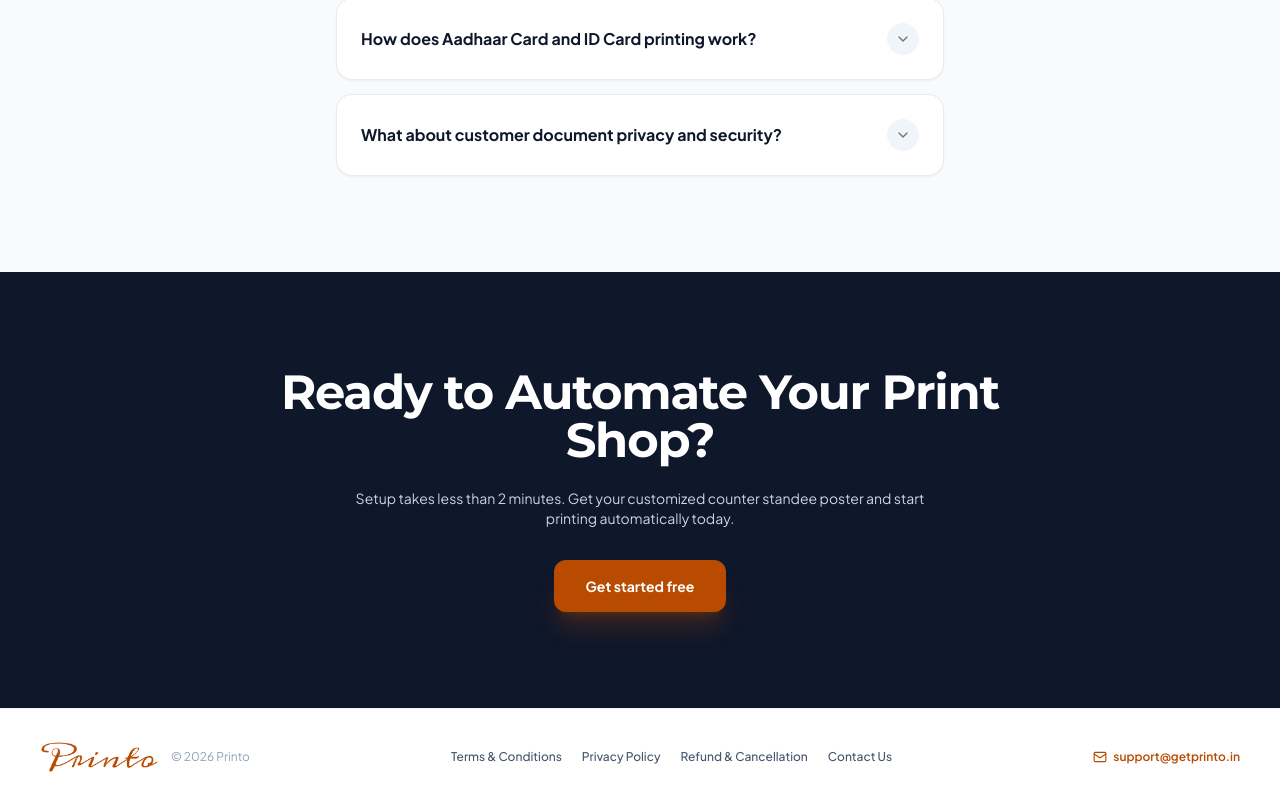
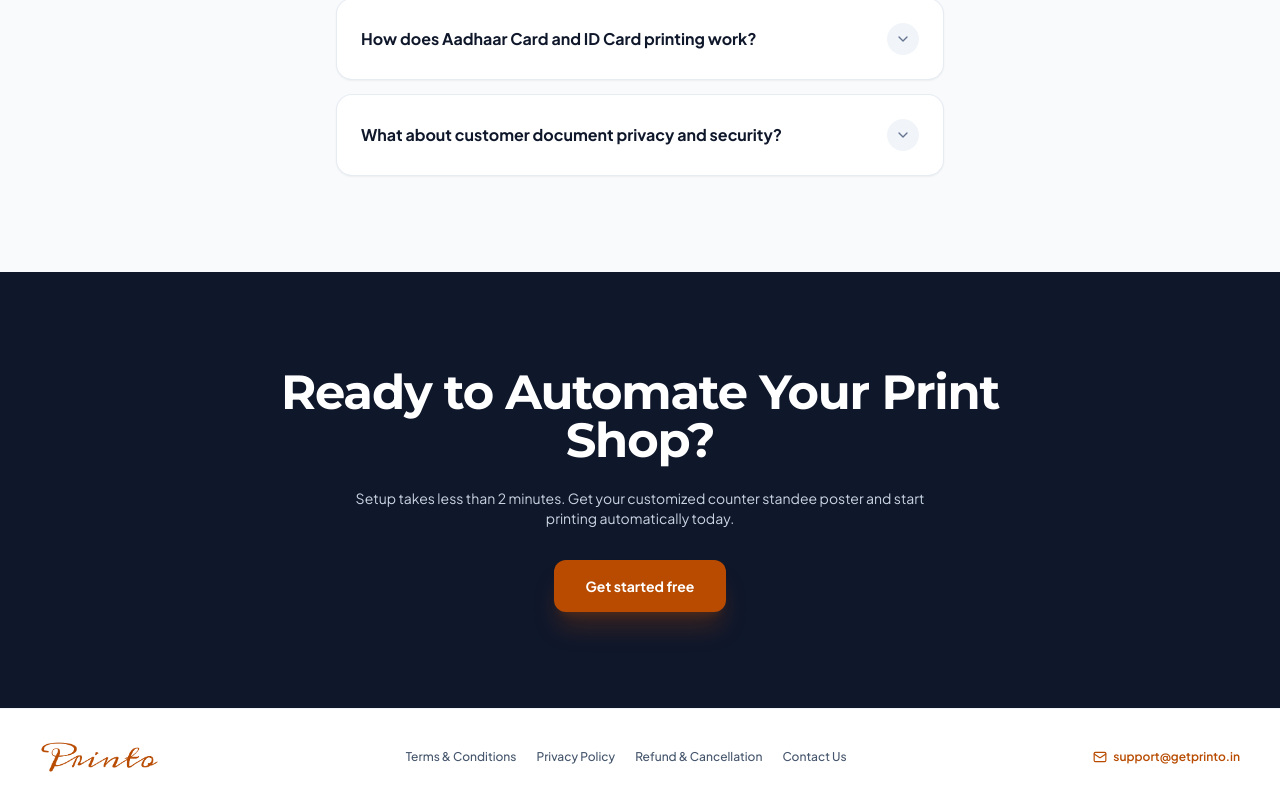
Before and after one commit to ShivamxRaj/Printo, a React (Vite) app in the folder client/: page / in a window 1280 px wide. Shown: the part 3621-4426 px from the top of the page. Built offline with nearby package versions, Linux system fonts and the light colour scheme; no server answers.

Commit message:
style: remove copyright year text from landing page footer

```diff
--- a/client/src/components/LandingPage.jsx
+++ b/client/src/components/LandingPage.jsx
@@ -523,9 +523,8 @@ export default function LandingPage({ onOpenRegister, onGoToDashboard, onGoToDem
       {/* 7. FOOTER */}
       <footer className="py-8 bg-white border-t border-slate-100 text-xs text-slate-500">
         <div className="max-w-7xl mx-auto px-6 sm:px-10 flex flex-col sm:flex-row items-center justify-between gap-4">
-          <div className="flex items-center gap-3">
+          <div className="flex items-center">
             <img src="/printo-logo-transparent.png" alt="Printo" className="h-8 w-auto object-contain" />
-            <span className="text-slate-400">© {new Date().getFullYear()} Printo</span>
           </div>
           <div className="flex flex-wrap items-center justify-center gap-5 font-medium text-slate-600">
             <a href="/terms" className="hover:text-[#b84b00] transition-colors">Terms & Conditions</a>
```
